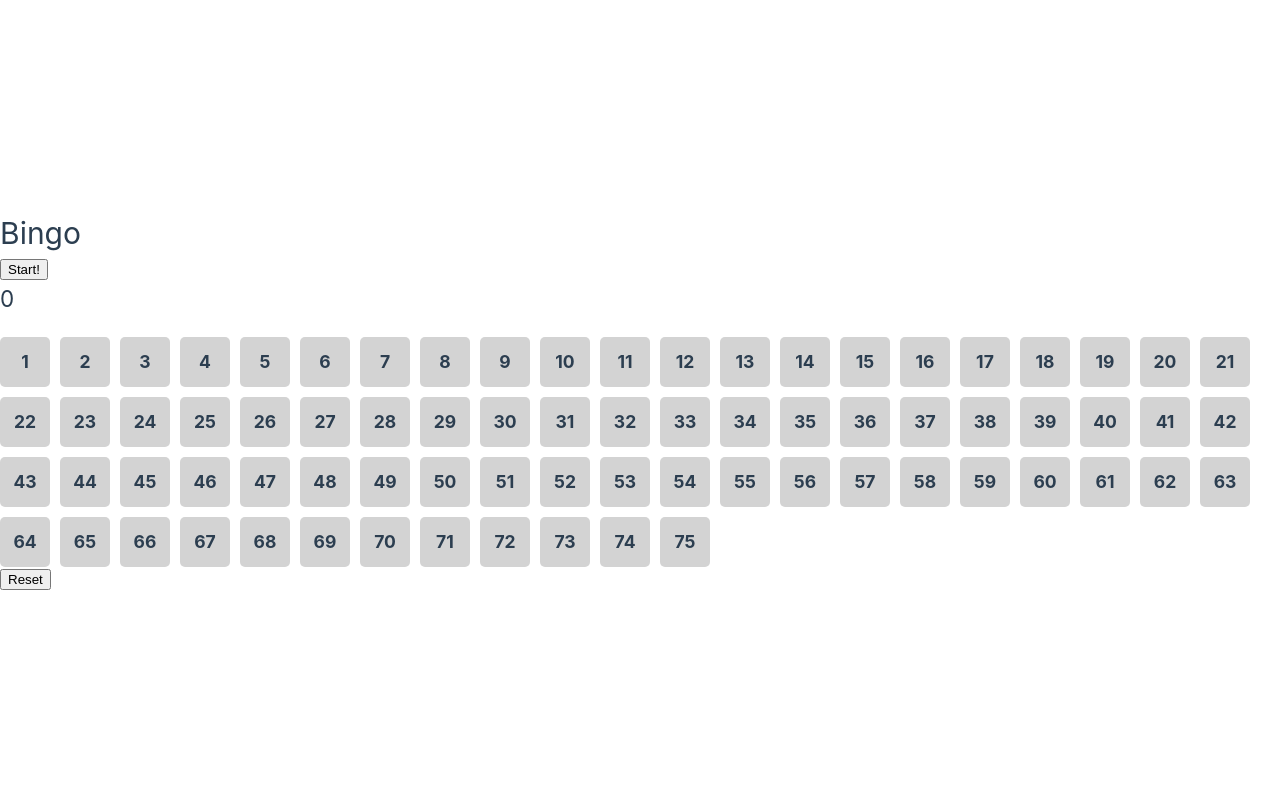
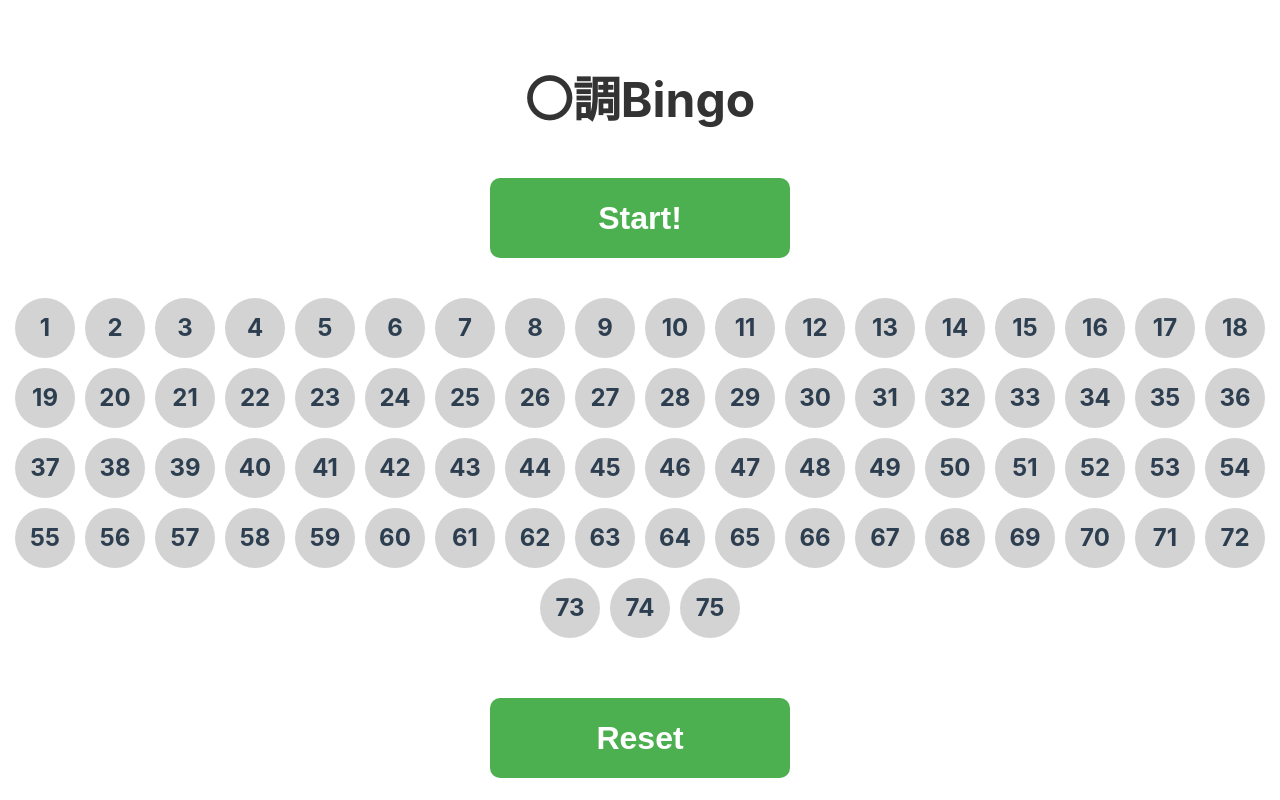
Before and after one commit to chofufestival/bingo2025, a Vue app: page / in a window 1280 px wide. Built offline with nearby package versions, Linux system fonts and the light colour scheme.

Commit message:
update: デザインを変更

```diff
--- a/src/Bingo.vue
+++ b/src/Bingo.vue
@@ -3,9 +3,9 @@ import { ref } from 'vue';
 
 const selectedNumbers = ref([]);
 
-let array = Array.from({ length: 75}, (_, i) => i + 1);
+let array = Array.from({ length: 75 }, (_, i) => i + 1);
 
-const numbers = Array.from({ length: 75}, (_, i) => i + 1);
+const numbers = Array.from({ length: 75 }, (_, i) => i + 1);
 
 const selectedNumber = ref(0);
 
@@ -33,18 +33,23 @@ function selectManually(number) {
 
 function reset() {
     selectedNumbers.value = [];
-    array = Array.from({ length: 75}, (_, i) => i + 1);
+    array = Array.from({ length: 75 }, (_, i) => i + 1);
     selectedNumber.value = 0;
 }
 </script>
 
 <template>
     <div class="center">
-        <h1>Bingo</h1>
+        <h1>〇調Bingo</h1>
     </div>
-    <button @click="start" :disabled="array.length === 0">Start!</button>
 
-    <h2>{{ selectedNumber }}</h2>
+    <h2>
+        {{ selectedNumber !== 0 ? selectedNumber : '' }}
+    </h2>
+
+    <div class="center">
+        <button @click="start" :disabled="array.length === 0">Start!</button>
+    </div>
 
     <div class="number-list">
         <h3
@@ -56,35 +61,84 @@ function reset() {
             {{ number }}
         </h3>
     </div>
-    <button @click="reset">Reset</button>
+    <div class="center">
+        <button @click="reset">Reset</button>
+    </div>
+
 </template>
 
 <style scoped>
 .center {
+    display: flex;
+    justify-content: center;
     align-items: center;
+    flex-direction: column;
+    margin-top: 40px;
+}
+
+h1 {
+    font-size: 3rem;
+    font-weight: bold;
+    color: #333;
+    text-align: center;
+}
+
+button {
+    background-color: #4CAF50;
+    color: white;
+    font-size: 2rem;
+    padding: 20px 40px;
+    border: none;
+    border-radius: 10px;
+    cursor: pointer;
+    transition: background-color 0.3s ease;
+    width: 300px;
+    height: 80px;
+    font-weight: bold;
+}
+
+button:disabled {
+    background-color: #ccc;
+    cursor: not-allowed;
+}
+
+button:hover {
+    background-color: #45a049;
 }
 
 .number-list {
     display: flex;
+    justify-content: center;
     flex-wrap: wrap;
     gap: 10px;
     margin-top: 20px;
     max-width: 100%;
+    padding: 20px 0;
 }
 
 .number-list h3 {
-    width: 50px;
-    height: 50px;
+    width: 60px;
+    height: 60px;
     display: flex;
     justify-content: center;
     align-items: center;
+    font-size: 1.5rem;
     font-weight: bold;
-    border-radius: 5px;
+    border-radius: 50%;
     cursor: pointer;
-    transition: background-color 0.3s ease;
+    transition: background-color 0.3s ease, transform 0.3s ease;
+    background-color: lightgray;
 }
 
 .number-list h3:hover {
-    background-color: lightblue;
+    transform: scale(1.1);
+}
+
+h2 {
+    font-size: 10rem;
+    font-weight: bold;
+    color: #333;
+    margin-top: 30px;
+    text-align: center;
 }
 </style>
```
